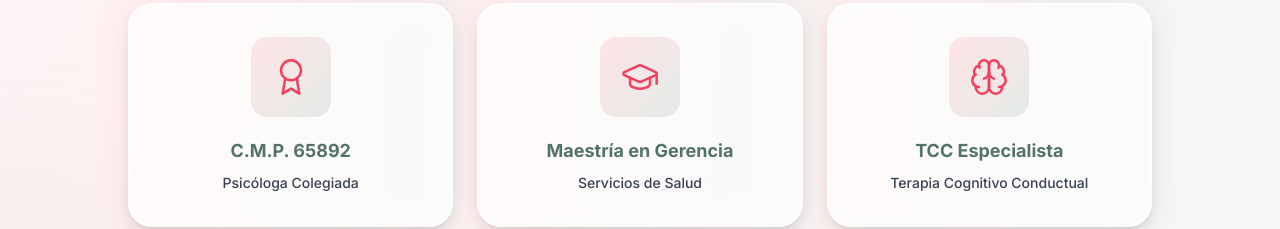
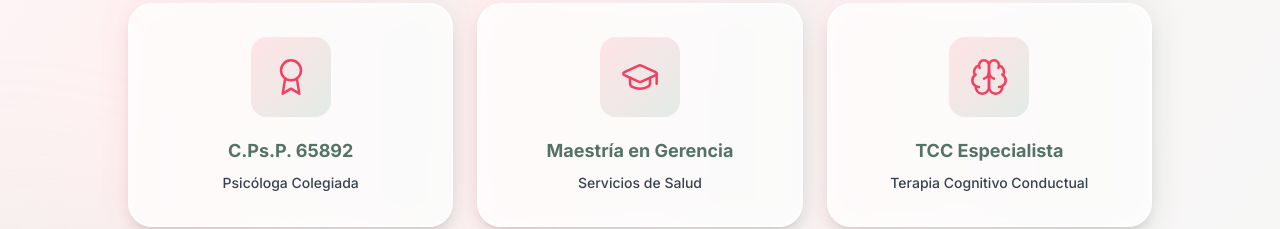
Before and after one commit to JoeWenfro/amatesiempre, a Next.js app: page / in a window 1280 px wide. Shown: the part 2420-2649 px from the top of the page. Built offline with nearby package versions, Linux system fonts and the light colour scheme.

Commit message:
✅ Cambiar C.M.P por C.Ps.P en todos lados (Footer, About y layout)

```diff
--- a/app/layout.js
+++ b/app/layout.js
@@ -17,7 +17,7 @@ const playfair = Playfair_Display({
 
 export const metadata = {
   title: 'AMATESIEMPRE | Psicología',
-  description: 'Psicología basada en evidencia, con acompañamiento humano y a tu ritmo. Nicole Valdivia Carazas, psicóloga colegiada C.M.P. 65892.',
+  description: 'Psicología basada en evidencia, con acompañamiento humano y a tu ritmo. Nicole Valdivia Carazas, psicóloga colegiada C.Ps.P. 65892.',
   keywords: 'psicología, terapia, salud mental, acompañamiento psicológico, TCC',
 }
 
--- a/components/About.jsx
+++ b/components/About.jsx
@@ -49,7 +49,7 @@ export default function About() {
   const credentials = [
     {
       icon: Award,
-      title: 'C.M.P. 65892',
+      title: 'C.Ps.P. 65892',
       subtitle: 'Psicóloga Colegiada'
     },
     {
--- a/components/Footer.jsx
+++ b/components/Footer.jsx
@@ -66,7 +66,7 @@ export default function Footer() {
         <div className="border-t border-sage-400 pt-8">
           <div className="flex flex-col md:flex-row justify-between items-center text-sage-100 text-sm">
             <p>© {currentYear} AMATESIEMPRE. Todos los derechos reservados.</p>
-            <p>C.M.P. 65892 • Nicole Valdivia Carazas</p>
+            <p>C.Ps.P. 65892 • Nicole Valdivia Carazas</p>
           </div>
         </div>
       </div>
```
